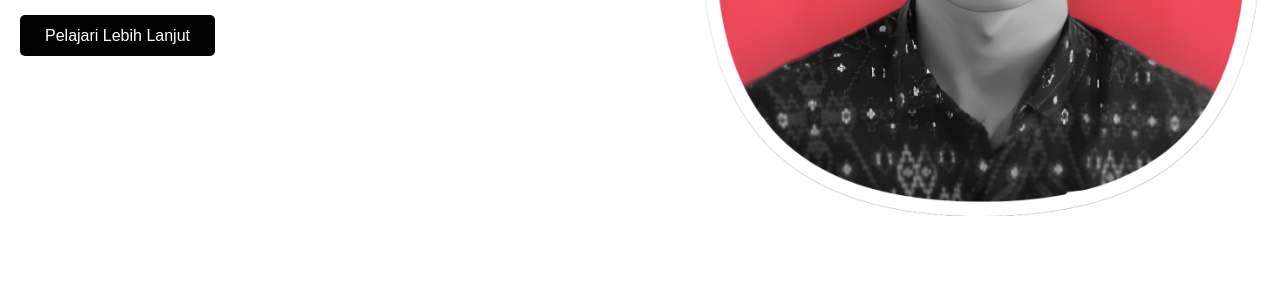
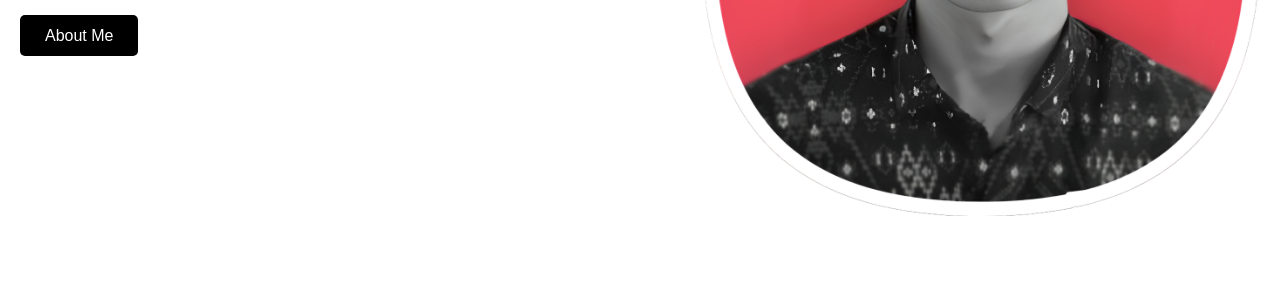
Before and after one commit to fanniardiansyah/fanniardiansyah.github.io, a plain HTML site: page index.html in a window 1280 px wide. Shown: the part 503-800 px from the top of the page. Drawn offline with Linux system fonts and the light colour scheme.

Commit message:
memodifikasi file index.html

```diff
--- a/index.html
+++ b/index.html
@@ -36,7 +36,7 @@
             saya sedang dalam perjalanan untuk memperkuat keterampilan coding
             dan keamanan digital. Selamat datang di situs saya!
           </p>
-          <a href="about.html" class="btn-about">Pelajari Lebih Lanjut</a>
+          <a href="about.html" class="btn-about">About Me</a>
         </div>
         <div class="hero-image">
           <img src="img/profile.png" alt="Foto Fanni Ardiansyah" />
```
